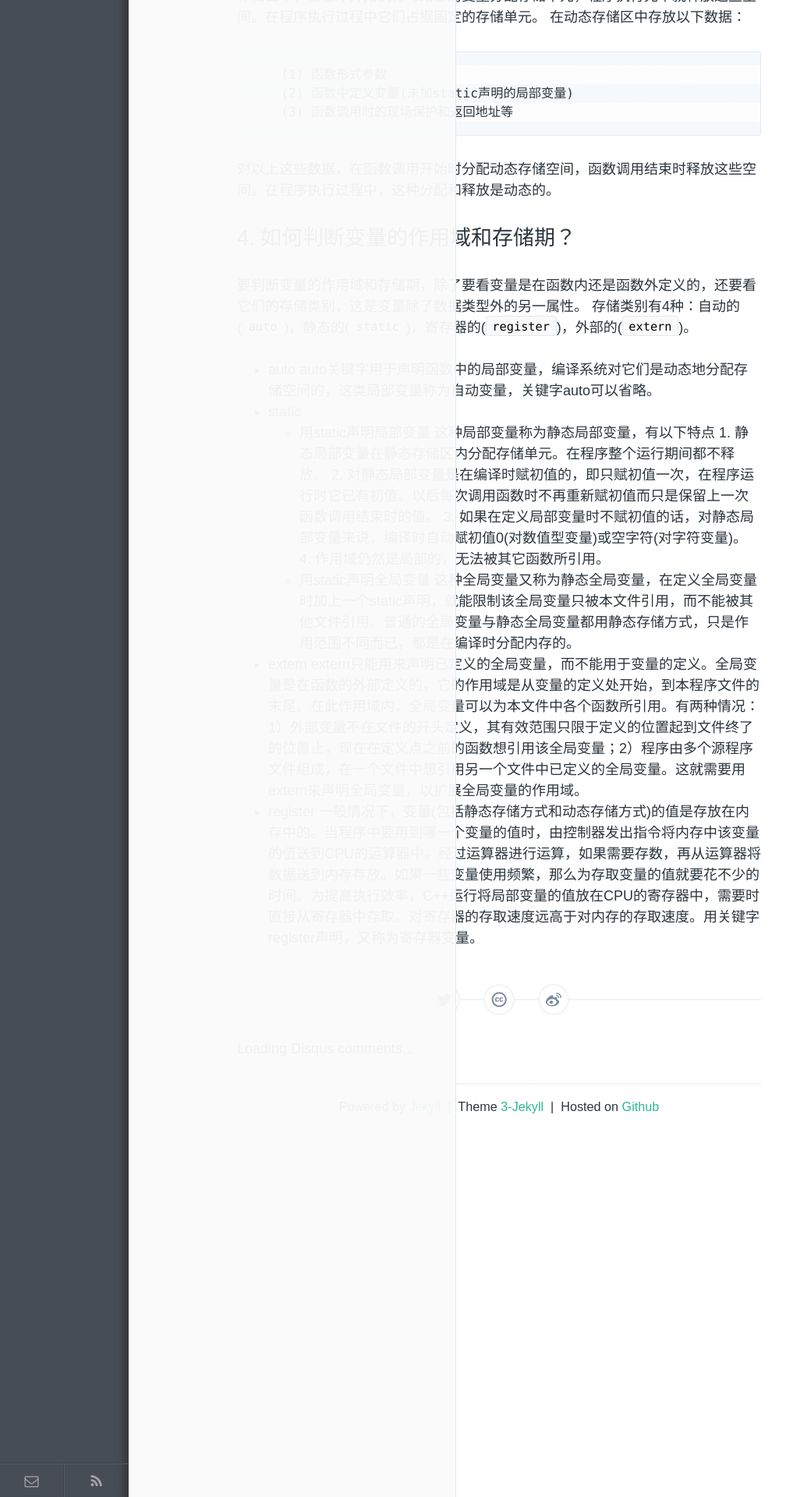
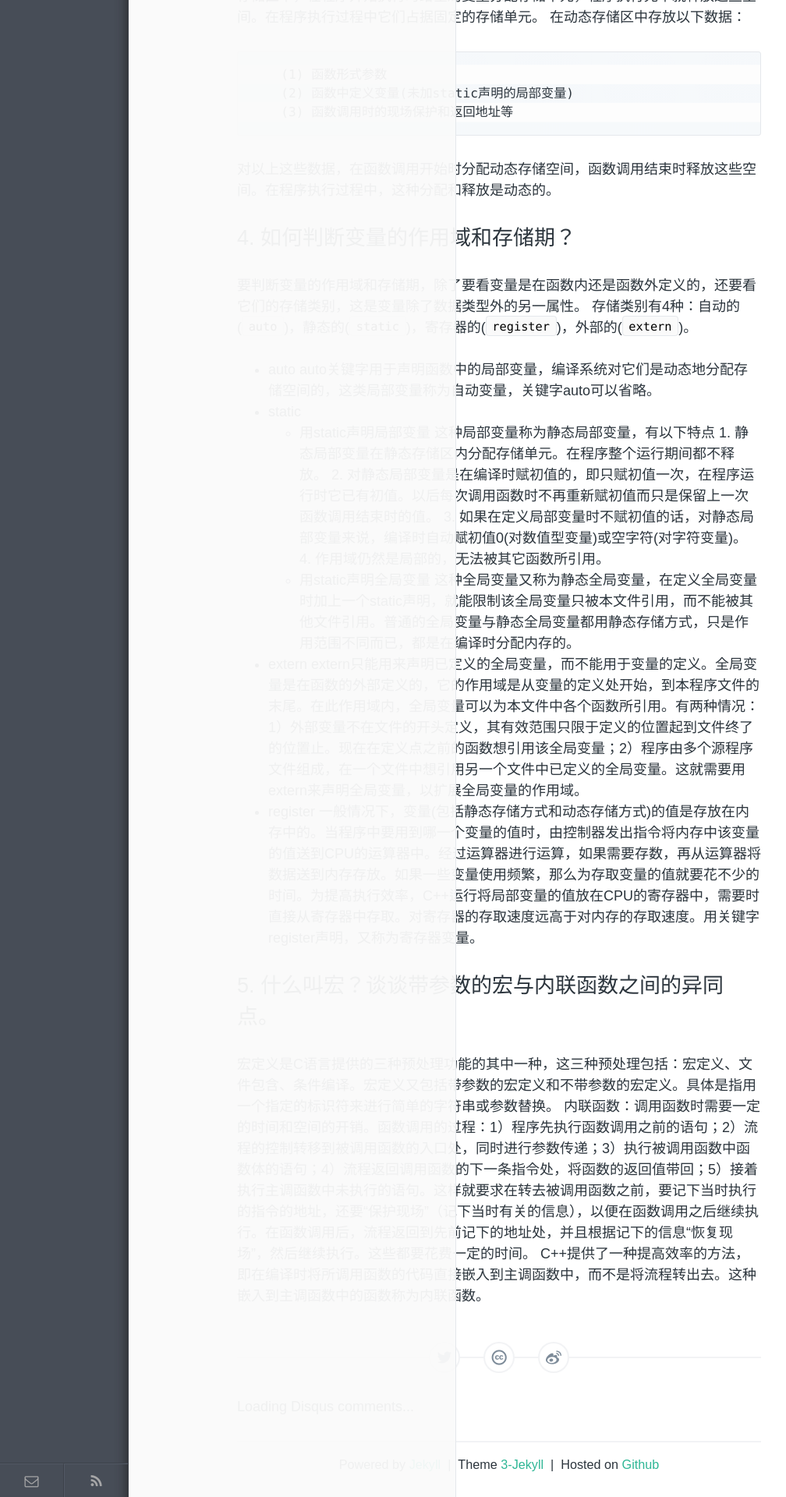
Before and after one commit to zhuyafei/zhuyafei.github.io, a Jekyll site: the page built from _posts/tech/2015-09-21-C++.md, in a window 1280 px wide. Shown: the part 1579-3499 px from the top of the page at 78% size, without its empty margins (0-1008 px from the left). Built offline with Jekyll 4.4.1, drawn with Linux system fonts in a browser that asks for light colours; comment, search, counter and statistics services are not loaded.

Commit message:
Add 2015-09-21-C++.md

```diff
--- a/_posts/tech/2015-09-21-C++.md
+++ b/_posts/tech/2015-09-21-C++.md
@@ -55,3 +55,8 @@ C++的class具有数据封装功能，其中各成员的访问属性可以是pri
 	extern只能用来声明已定义的全局变量，而不能用于变量的定义。全局变量是在函数的外部定义的，它的作用域是从变量的定义处开始，到本程序文件的末尾。在此作用域内，全局变量可以为本文件中各个函数所引用。有两种情况：1）外部变量不在文件的开头定义，其有效范围只限于定义的位置起到文件终了的位置止。现在在定义点之前的函数想引用该全局变量；2）程序由多个源程序文件组成，在一个文件中想引用另一个文件中已定义的全局变量。这就需要用extern来声明全局变量，以扩展全局变量的作用域。
 * register
 	一般情况下，变量(包括静态存储方式和动态存储方式)的值是存放在内存中的。当程序中要用到哪一个变量的值时，由控制器发出指令将内存中该变量的值送到CPU的运算器中。经过运算器进行运算，如果需要存数，再从运算器将数据送到内存存放。如果一些变量使用频繁，那么为存取变量的值就要花不少的时间。为提高执行效率，C++运行将局部变量的值放在CPU的寄存器中，需要时直接从寄存器中存取。对寄存器的存取速度远高于对内存的存取速度。用关键字register声明，又称为寄存器变量。
+
+## 5. 什么叫宏？谈谈带参数的宏与内联函数之间的异同点。
+宏定义是C语言提供的三种预处理功能的其中一种，这三种预处理包括：宏定义、文件包含、条件编译。宏定义又包括带参数的宏定义和不带参数的宏定义。具体是指用一个指定的标识符来进行简单的字符串或参数替换。
+内联函数：调用函数时需要一定的时间和空间的开销。函数调用的过程：1）程序先执行函数调用之前的语句；2）流程的控制转移到被调用函数的入口处，同时进行参数传递；3）执行被调用函数中函数体的语句；4）流程返回调用函数的下一条指令处，将函数的返回值带回；5）接着执行主调函数中未执行的语句。这样就要求在转去被调用函数之前，要记下当时执行的指令的地址，还要“保护现场”（记下当时有关的信息），以便在函数调用之后继续执行。在函数调用后，流程返回到先前记下的地址处，并且根据记下的信息“恢复现场”，然后继续执行。这些都要花费一定的时间。
+C++提供了一种提高效率的方法，即在编译时将所调用函数的代码直接嵌入到主调函数中，而不是将流程转出去。这种嵌入到主调函数中的函数称为内联函数。
```
